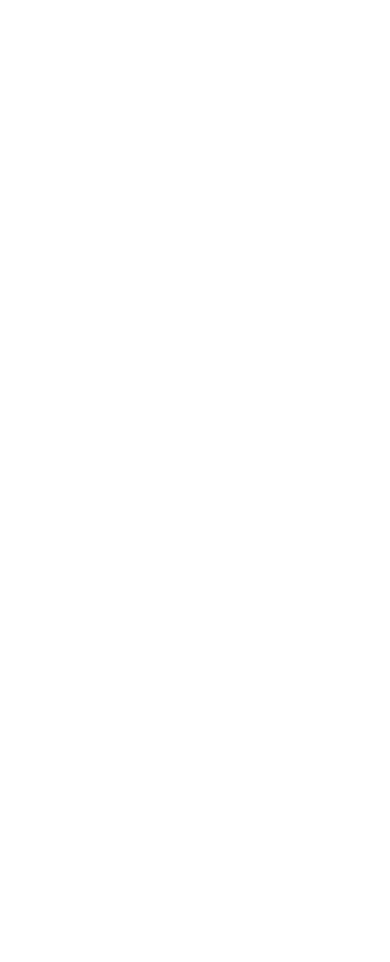
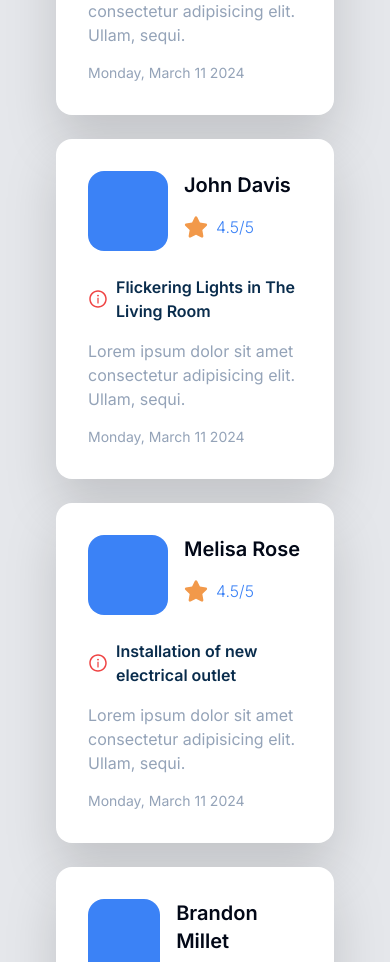
Before and after one commit to codeplan73/linos-touch-booking-web, a Next.js app: page / in a window 390 px wide. Shown: the part 7780-8742 px from the top of the page. Before the commit the page ends 7303 px from the top, so only its background shows below. Built offline with nearby package versions, Linux system fonts and the light colour scheme.

Commit message:
completed testimonial card

```diff
--- a/app/components/home/Testimonials.tsx
+++ b/app/components/home/Testimonials.tsx
@@ -1,9 +1,10 @@
+import TestimonialCard from "@/app/testimonial/_components/TestimonialCard";
 import Link from "next/link";
 import React from "react";
 
 const Testimonials = () => {
   return (
-    <div className="w-full md:max-w-7xl flex flex-col items-center justify-center gap-12">
+    <div className="w-full md:max-w-7xl flex flex-col items-center justify-center md:gap-20">
       <div className="w-full flex flex-col md:flex-row items-center justify-between gap-4">
         <div className="flex flex-col items-center md:items-start justify-start gap-4">
           <p className="text-md font-sans uppercase font-light tracking-widest">
@@ -24,7 +25,44 @@
         </Link>
       </div>
 
-      <div></div>
+      <div className="grid grid-cols-1 md:grid-cols-2 lg:grid-cols-3 gap-6">
+        <TestimonialCard
+          name="Walter Anderson"
+          rating="4.5/5"
+          text=" Lorem ipsum dolor sit amet consectetur adipisicing elit. Ullam, sequi."
+          title="Faulty Wiring in my Kitcjen"
+        />
+        <TestimonialCard
+          name="Susan Torres"
+          rating="4.5/5"
+          text=" Lorem ipsum dolor sit amet consectetur adipisicing elit. Ullam, sequi."
+          title="Circuit Breaker Tripping"
+        />
+        <TestimonialCard
+          name="John Davis"
+          rating="4.5/5"
+          text=" Lorem ipsum dolor sit amet consectetur adipisicing elit. Ullam, sequi."
+          title="Flickering Lights in The Living Room"
+        />
+        <TestimonialCard
+          name="Melisa Rose"
+          rating="4.5/5"
+          text=" Lorem ipsum dolor sit amet consectetur adipisicing elit. Ullam, sequi."
+          title="Installation of new electrical outlet"
+        />
+        <TestimonialCard
+          name="Brandon Millet"
+          rating="4.5/5"
+          text=" Lorem ipsum dolor sit amet consectetur adipisicing elit. Ullam, sequi."
+          title="Power Outage troubleshooting."
+        />
+        <TestimonialCard
+          name="Gloria Williams"
+          rating="4.5/5"
+          text=" Lorem ipsum dolor sit amet consectetur adipisicing elit. Ullam, sequi."
+          title="Installation of new electrical outlet"
+        />
+      </div>
     </div>
   );
 };
--- a/app/testimonial/_components/TestimonialCard.tsx
+++ b/app/testimonial/_components/TestimonialCard.tsx
@@ -1,7 +1,48 @@
 import React from "react";
+import { FaStar } from "react-icons/fa";
+import { AiOutlineInfoCircle } from "react-icons/ai";
 
-const TestimonialCard = () => {
-  return <div>TestimonialCard</div>;
+interface Props {
+  name: string;
+  rating: string;
+  title: string;
+  text: string;
+}
+
+const TestimonialCard = ({ name, rating, title, text }: Props) => {
+  return (
+    <div className="flex flex-col gap-6 max-w-max-w-md bg-white rounded-2xl drop-shadow-2xl p-8 font-sans">
+      <div className="flex items-start justify-start gap-4">
+        <p className="bg-blue-500 h-20 w-20 rounded-2xl"></p>
+        <div className="flex flex-col items-start gap-4">
+          <h4 className="text-xl md:text-2xl font-semibold">{name}</h4>
+          <p className="flex items-center gap-2">
+            <FaStar className="text-primaryColor text-2xl" />
+            <span className="text-blue-500 font-light">{rating}</span>
+          </p>
+        </div>
+      </div>
+
+      <div className="flex flex-col items-start justify-start gap-4">
+        <div className="flex items-center gap-2 justify-start">
+          <span>
+            <AiOutlineInfoCircle className="text-red-500 text-xl" />
+          </span>
+          <h4 className="text-md font-semibold text-secondaryColor">{title}</h4>
+        </div>
+
+        <p className="text-md text-slate-400 text-left">{text}</p>
+        <p className="text-sm text-slate-400">
+          {new Date().toLocaleDateString("default", {
+            weekday: "long",
+            month: "long",
+            day: "numeric",
+          })}{" "}
+          {new Date().getFullYear()}
+        </p>
+      </div>
+    </div>
+  );
 };
 
 export default TestimonialCard;
```
